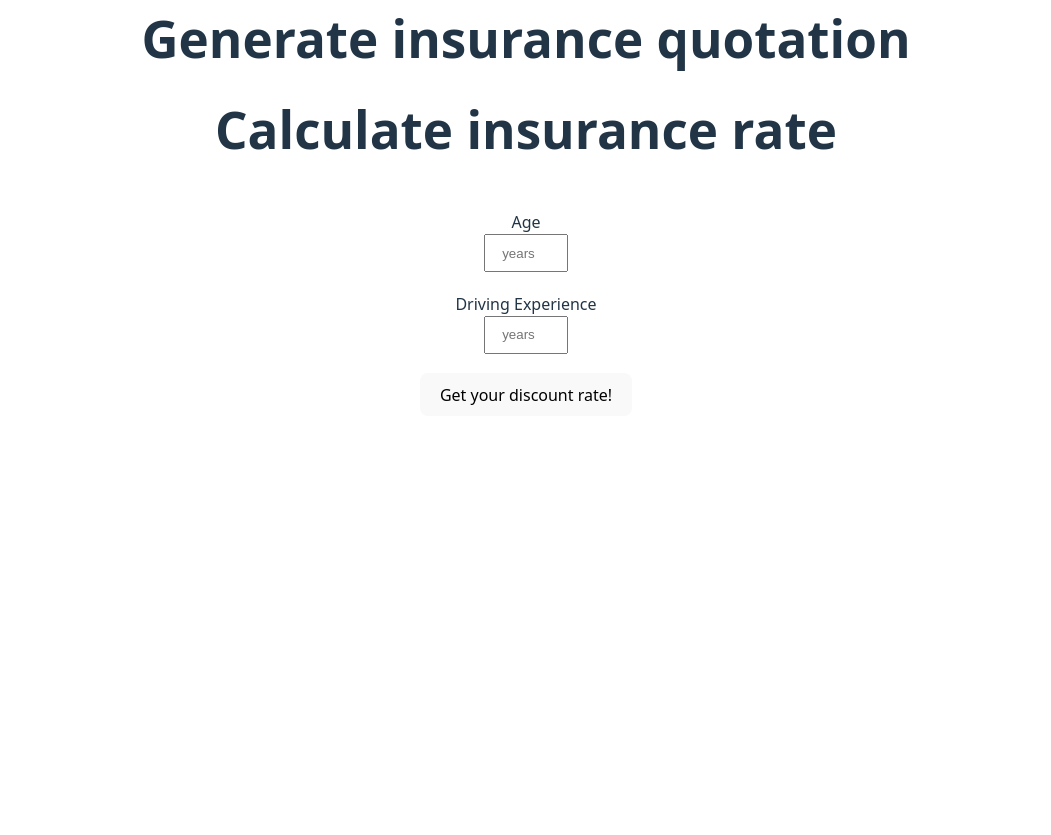
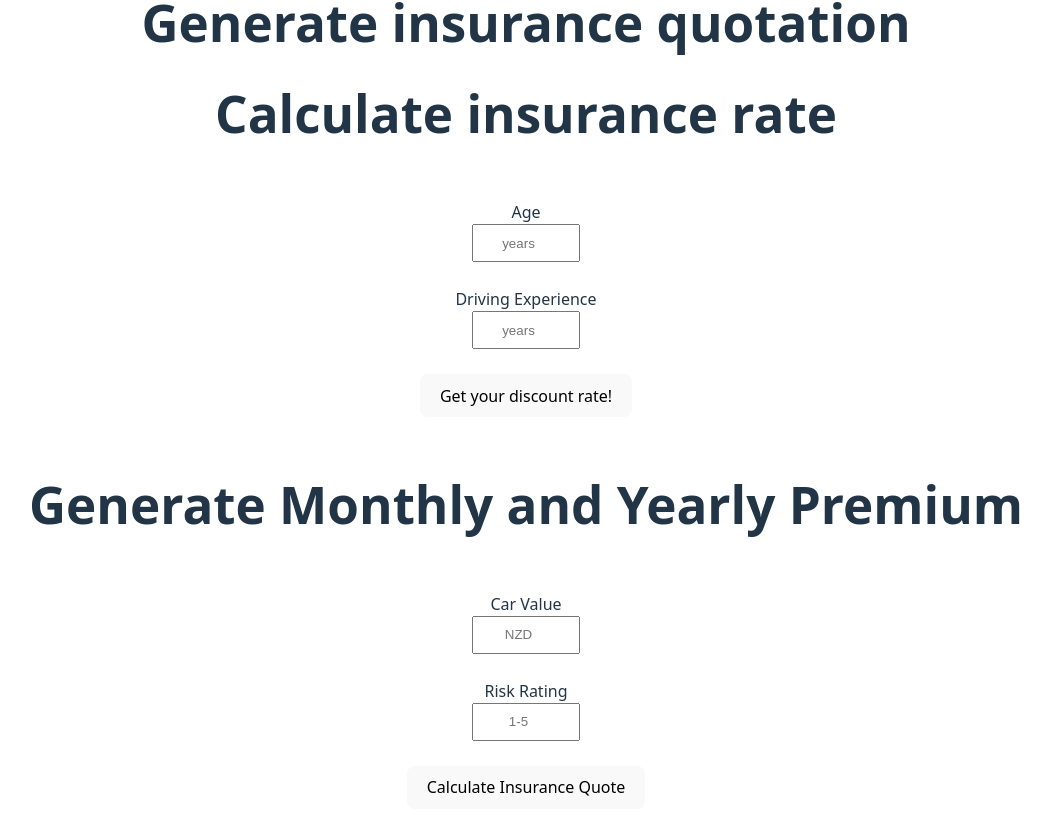
Before and after one commit to zetapow/l5-mission02, a React (Vite) app in the folder frontend/: page / in a window 1280 px wide. Shown: the part 317-1152 px from the top of the page, without its empty margins (114-1165 px from the left). Before the commit the page ends 800 px from the top, so only its background shows below. Built offline with nearby package versions, Linux system fonts and the light colour scheme.

Commit message:
Made frontend for API, but its not displaying conditional

```diff
--- a/frontend/src/App.jsx
+++ b/frontend/src/App.jsx
@@ -1,6 +1,7 @@
 import "./App.css";
 import DiscountForm from "./pages/DiscountForm/DiscountForm";
 import RiskRatingForm from "./pages/RiskRating/RiskRatingForm";
+import QuoteForm from "./pages/Quote/Quote";
 
 function App() {
    return (
@@ -11,6 +12,9 @@ function App() {
          <h1>Generate insurance quotation</h1>
          <h1>Calculate insurance rate</h1>
          <DiscountForm />
+
+         <h1>Generate Monthly and Yearly Premium</h1>
+         <QuoteForm />
       </>
    );
 }
--- /dev/null
+++ b/frontend/src/apis/calculateQuoteApi.js
@@ -0,0 +1,12 @@
+export async function calculateQuote(car_value, risk_rating) {
+   try {
+      const response = await fetch("http://localhost:3000/api/quote", {
+         method: "POST",
+         headers: { "Content-Type": "application/json" },
+         body: JSON.stringify({ car_value, risk_rating }),
+      });
+      return await response.json();
+   } catch (error) {
+      return { error: "Connection failed" };
+   }
+}
--- /dev/null
+++ b/frontend/src/pages/Quote/Quote.jsx
@@ -0,0 +1,68 @@
+import { useState } from "react";
+import styles from "./Quote.module.css";
+import { calculateQuote } from "../../apis/calculateQuoteApi"
+
+export default function QuoteForm() {
+
+   // State hooks for inputs and result
+   const [userInputs, setUserInputs] = useState({
+      car_value: "",
+      risk_rating: "",
+   });
+   const [result, setResult] = useState(null);
+
+   // Handle form submission
+   async function handleSubmit(event) {
+      event.preventDefault();
+      const response = await calculateQuote(
+         userInputs.car_value,
+         userInputs.risk_rating
+      );
+      setResult(response);
+   }
+
+   return (
+      <div>
+         <form className={styles.form} onSubmit={handleSubmit}>
+            <label htmlFor="car_value">Car Value</label>
+            <input
+               id="car_value"
+               type="number"
+               placeholder="NZD"
+               value={userInputs.car_value}
+               onChange={(event) =>
+                  setUserInputs({
+                     ...userInputs,
+                     car_value: event.target.value,
+                  })
+               }
+            />
+
+            <label htmlFor="risk_rating">Risk Rating</label>
+            <input
+               id="risk_rating"
+               type="number"
+               placeholder="1-5"
+               value={userInputs.risk_rating}
+               onChange={(event) =>
+                  setUserInputs({
+                     ...userInputs,
+                     risk_rating: event.target.value,
+                  })
+               }
+            />
+            <button type="submit">Calculate Insurance Quote</button>
+         </form>
+
+        {result?.error && <div className={styles.error}>{result.error}</div>}
+
+        {!result?.error && result?.monthly !== undefined && result?.yearly !== undefined && (
+            <div className={styles.result}>
+                Your monthly premium is: ${result.monthly} <br />
+                Your yearly premium is: ${result.yearly}
+            </div>
+        )}
+
+      </div>
+   );
+}
--- /dev/null
+++ b/frontend/src/pages/Quote/Quote.module.css
@@ -0,0 +1,29 @@
+.form {
+   display: flex;
+   flex-direction: column;
+   align-items: center;
+}
+
+.form > input {
+   height: 4vh;
+   width: 10%;
+   text-align: center;
+}
+
+.form > label {
+   padding-top: 2.5%;
+}
+
+.form > button {
+   margin: 2.5%;
+}
+
+.error {
+   color: red;
+   font-size: 1.25rem;
+}
+
+.result {
+   color: green;
+   font-size: 2rem;
+}
```
